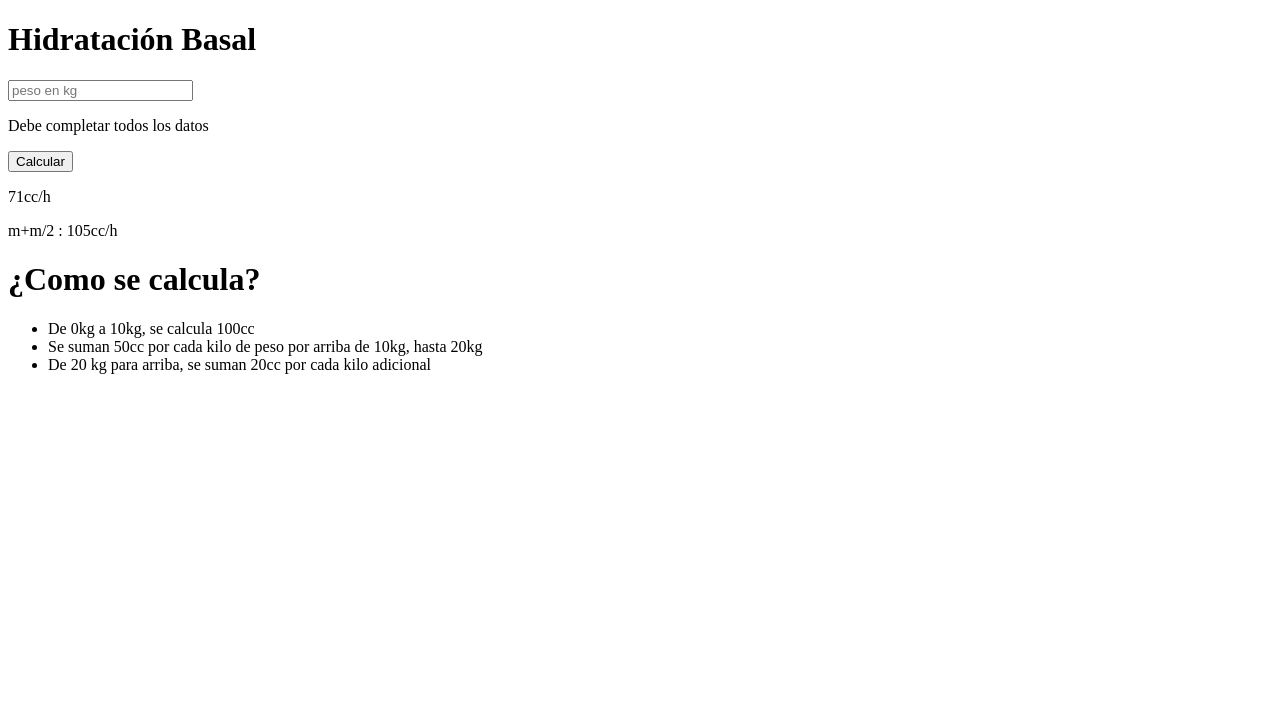
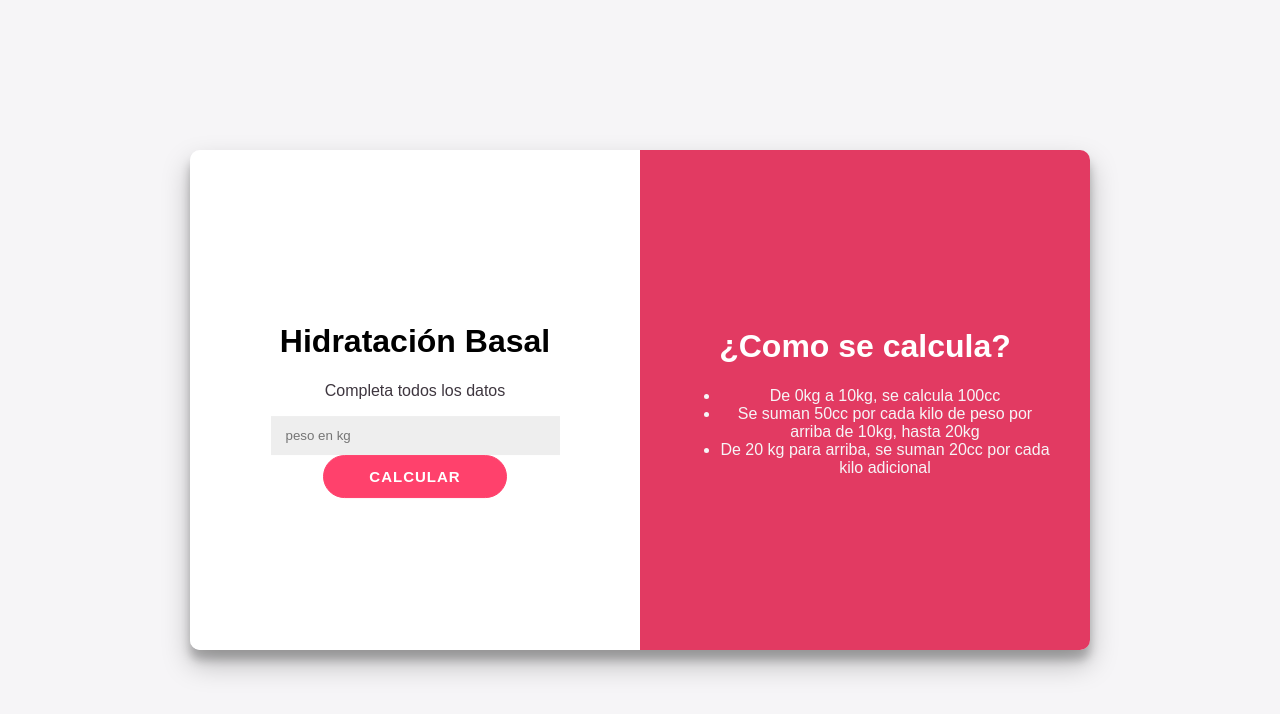
Before and after one commit to aldebar9n/calculadorabasal, a plain HTML site: page index.html in a window 1280 px wide. Drawn offline with Linux system fonts and the light colour scheme.

Commit message:
Add files via upload

```diff
--- a/index.html
+++ b/index.html
@@ -2,24 +2,31 @@
 <html>
     <head>
         <title>Calculadora de hidratación</title>
+        <link rel="stylesheet" href="./style.css" />
+        <script src="script.js" defer></script>
     </head>
     <body>
-    <div>
-        <div>
-        <h1>Hidratación Basal</h1>
-        <input type="number" placeholder="peso en kg"/>
-        <p>Debe completar todos los datos</p>
-        <button>Calcular</button>
-        <p>71cc/h</p>
-        <p>m+m/2 : 105cc/h</p>
+    <div id="contenedor">
+        <div id="calculadora">
+            <div class="contenido">
+        <h1 id="title">Hidratación Basal</h1>
+        <p class="item">Completa todos los datos</p>
+        <input class="item" id="peso" type="number" placeholder="peso en kg"/>
+        <p class="item" id="error">* Debe completar todos los datos</p>
+        <button class="item" id="calcular">Calcular</button>
+        <p class="item resultado" id="flu">71cc/h</p>
+        <p class="item resultado" id="man">m+m/2 : 105cc/h</p>
+            </div>
         </div>
-        <div>
-        <h1>¿Como se calcula?</h1>
+        <div id="detalle">
+            <div class="contenido">
+        <h1 id="title2">¿Como se calcula?</h1>
         <ul>
             <li>De 0kg a 10kg, se calcula 100cc</li>
             <li>Se suman 50cc por cada kilo de peso por arriba de 10kg, hasta 20kg</li>
             <li>De 20 kg para arriba, se suman 20cc por cada kilo adicional</li>
         </ul>
+        </div>
     </div>
 </div>
     </body>
--- /dev/null
+++ b/style.css
@@ -0,0 +1,89 @@
+/* selector de etiquetas */
+h1 {
+    color:black;
+}
+/* ctrl + / */
+/* selector de ID*/
+/* ESPECIFICIDAD */
+#title2 {
+    color: white;
+}
+@import url('https://fonts.googleapis.com/css?family=Montserrat:400,800');
+
+body{
+    background: #f6f5f7;
+    font-family: 'Monserrat', sans-serif;
+    color: #3E363F;
+}
+#contenedor{
+    width: 900px;
+    height: 500px;
+    text-align: center;
+    /* Estas 3 lineas se encargan de centrar el div vertical y horizontalmente */
+    position: absolute;
+    inset: 0;
+    margin: auto;
+    border-radius: 10px;
+    overflow: hidden;
+    box-shadow: 0 14px 28px rgba(0, 0, 0, 0.25),
+    0 10px 10px rgba(0, 0, 0, 0.22)
+}
+#calculadora{
+    background: white;
+    /* Con estas 3 lineas vamos a hacer que los divs queden lado a lado */
+    width: 50%;
+    height: 100%;
+    float: left;
+}
+#detalle{
+    background: #e23a62;
+    /* Con estas 3 lineas vamos a hacer que los divs queden lado a lado */
+    width: 50%;
+    height: 100%;
+    float: left;
+    color: #f6f5f7;
+}
+.contenido{
+    /* Estas tres lineas van a centrar el contenido verticalmente dentro de cada div */
+    position: relative;
+    top: 50%;
+    transform: translateY(-50%);
+    overflow: hidden;
+    padding: 40px;
+}
+input {
+	width: 70%;
+    padding: 12px 15px;
+    border: none;
+    background-color: #eee;
+}
+
+button {
+  font-size: 15px;
+	font-weight: bold;
+	padding: 12px 45px;
+	border-radius: 30px;
+	background-color: #FF416C;
+	border: 1px solid #FF416C;
+	color: #FFFFFF;
+	text-transform: uppercase;
+	letter-spacing: 1px;
+	transition: transform 20ms ease-in;
+}
+
+button:active {
+	transform: scale(0.95);
+}
+#error{
+    color: red;
+    font-weight: bold;
+    display: none;
+}
+
+.resultado{
+    color: #0A81D1;
+    font-weight: bold;
+    font-size: 25px;
+    margin-bottom: 5px;
+    display: none;
+}
```
